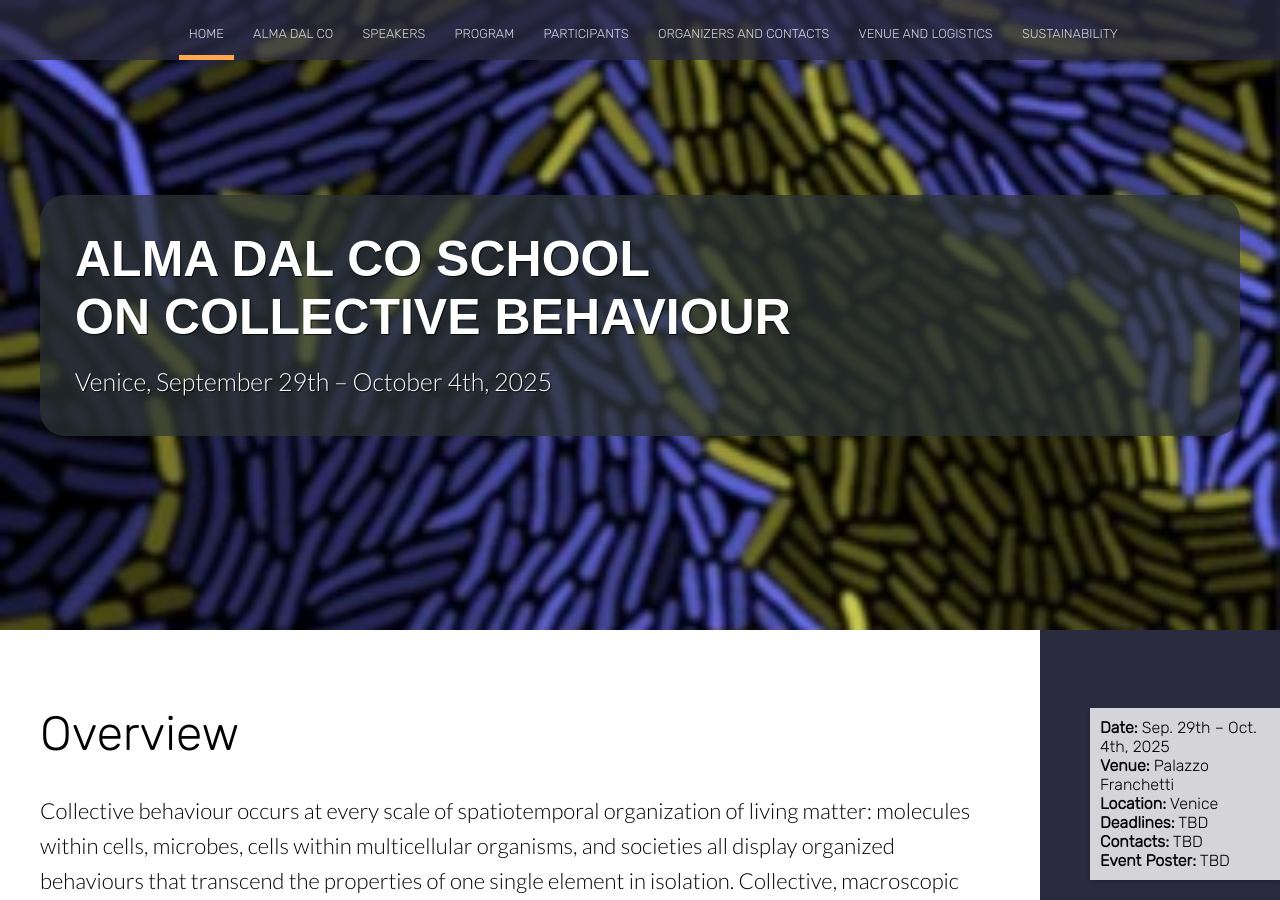
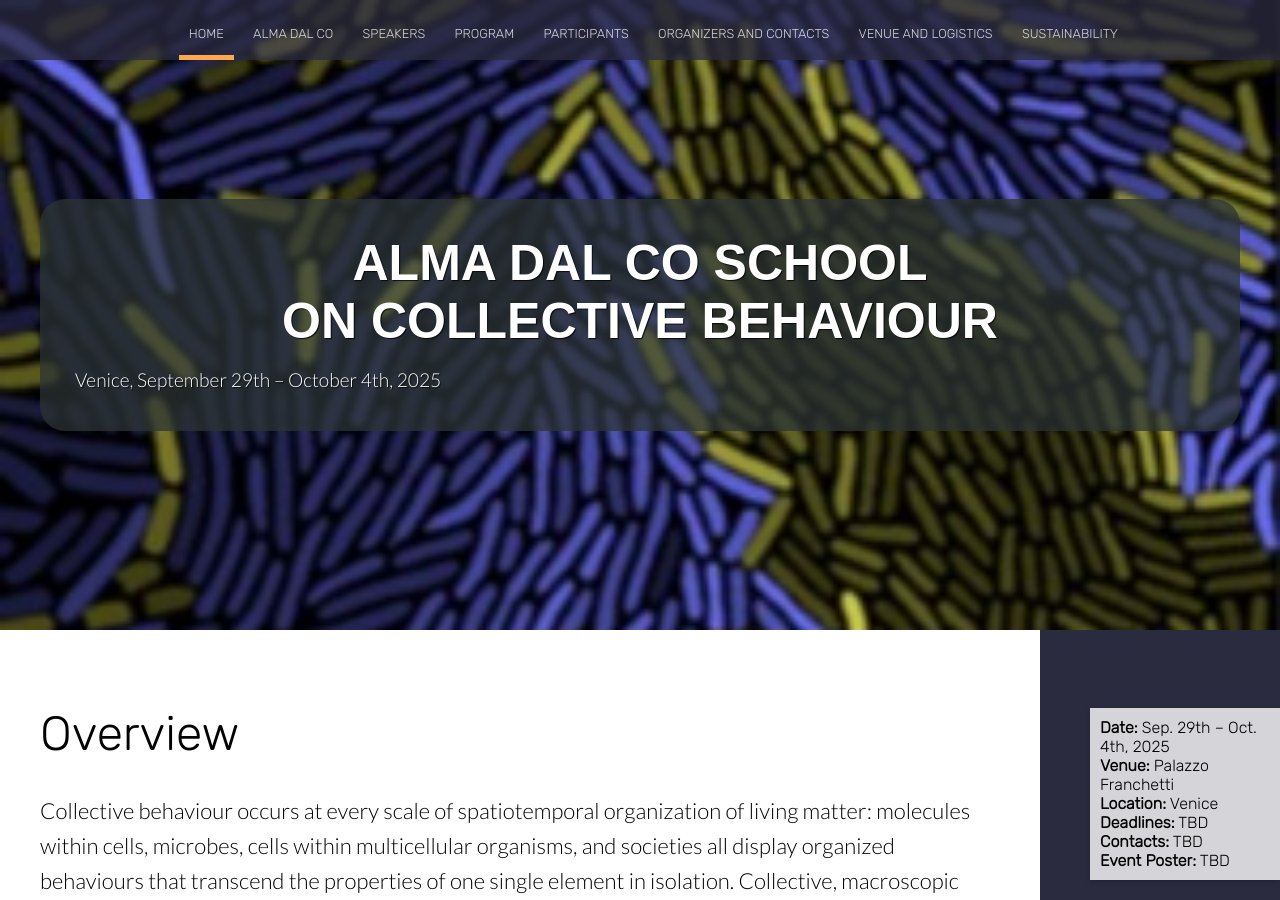
Before and after one commit to almadalcoschool/almadalcoschool.github.io, a Jekyll site: the page built from index.html, in a window 1280 px wide and 900 px high. Built offline with Jekyll 4.4.1, drawn with Linux system fonts in a browser that asks for light colours; nearby versions of some CDN libraries; the list of posts is cut into pages by our own code.

Commit message:
titles on mobile

```diff
--- a/css/style.css
+++ b/css/style.css
@@ -26,15 +26,15 @@
 
 /* Title styles */
 .hero-title {
-    font-size: 48px; /* Main title font size */
+    font-size: 2.5rem; /* Main title font size */
     margin-bottom: 20px; /* Space below the title */
+    text-align: center; /* Centers the title */
 }
 
-/* Responsive title size */
-@media (max-width: 768px) {
-    .hero-title {
-        font-size: 38px; /* Font size for smaller screens */
-    }
+/* Subtext styles */
+.subtext {
+    font-size: 1.2rem; /* Font size for subtitle */
+    text-align: center; /* Centers the subtitle */
 }
 
 /* Fixed box styles */
@@ -70,6 +70,7 @@
     height: auto; /* Keep image proportions */
 }
 
+/* Mobile styles */
 @media (max-width: 768px) {
     .content {
         margin-right: 0; /* Remove margin for mobile screens */
@@ -87,14 +88,13 @@
     }
 
     .hero-title {
-        font-size: 30px; /* Reduces the font size of the title */
+        font-size: 1.8rem; /* Smaller size for mobile */
+        line-height: 1.2; /* Adjust line height if necessary */
         margin-bottom: 10px; /* Reduces margin below the title */
-        text-align: center; /* Centers the title */
     }
 
     .subtext {
-        font-size: 16px; /* Reduces the font size of the subtitle */
-        text-align: center; /* Centers the subtitle */
+        font-size: 1rem; /* Adjusted font size for mobile subtitle */
     }
 
     .hero-text-container {
```
